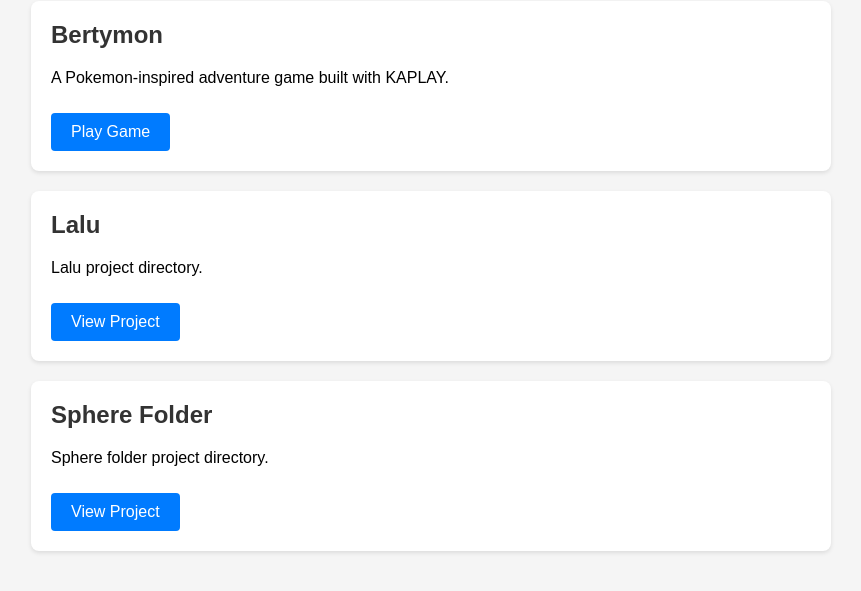
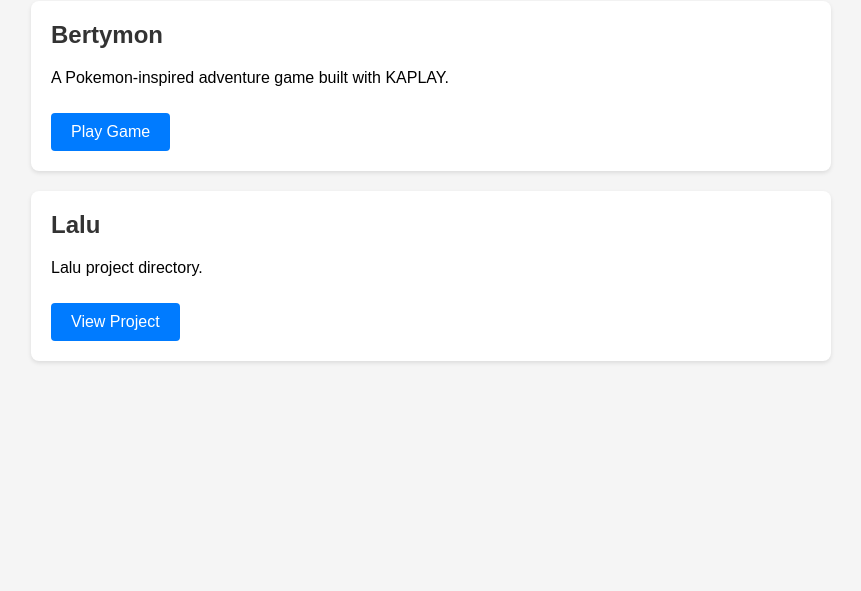
Before and after one commit to lucaswiman/kidsgames, a plain HTML site: page index.html in a window 1280 px wide. Shown: the part 99-690 px from the top of the page, without its empty margins (209-1070 px from the left). Drawn offline with Linux system fonts and the light colour scheme.

Commit message:
Not ready yet.

```diff
--- a/index.html
+++ b/index.html
@@ -52,10 +52,10 @@
         <a href="lalu/">View Project</a>
     </div>
 
-    <div class="project">
-        <h2>Sphere Folder</h2>
-        <p>Sphere folder project directory.</p>
-        <a href="sphere-folder/">View Project</a>
-    </div>
+    <!--<div class="project">-->
+    <!--    <h2>Sphere Folder</h2>-->
+    <!--    <p>Sphere folder project directory.</p>-->
+    <!--    <a href="sphere-folder/">View Project</a>-->
+    <!--</div>-->
 </body>
 </html>
```
